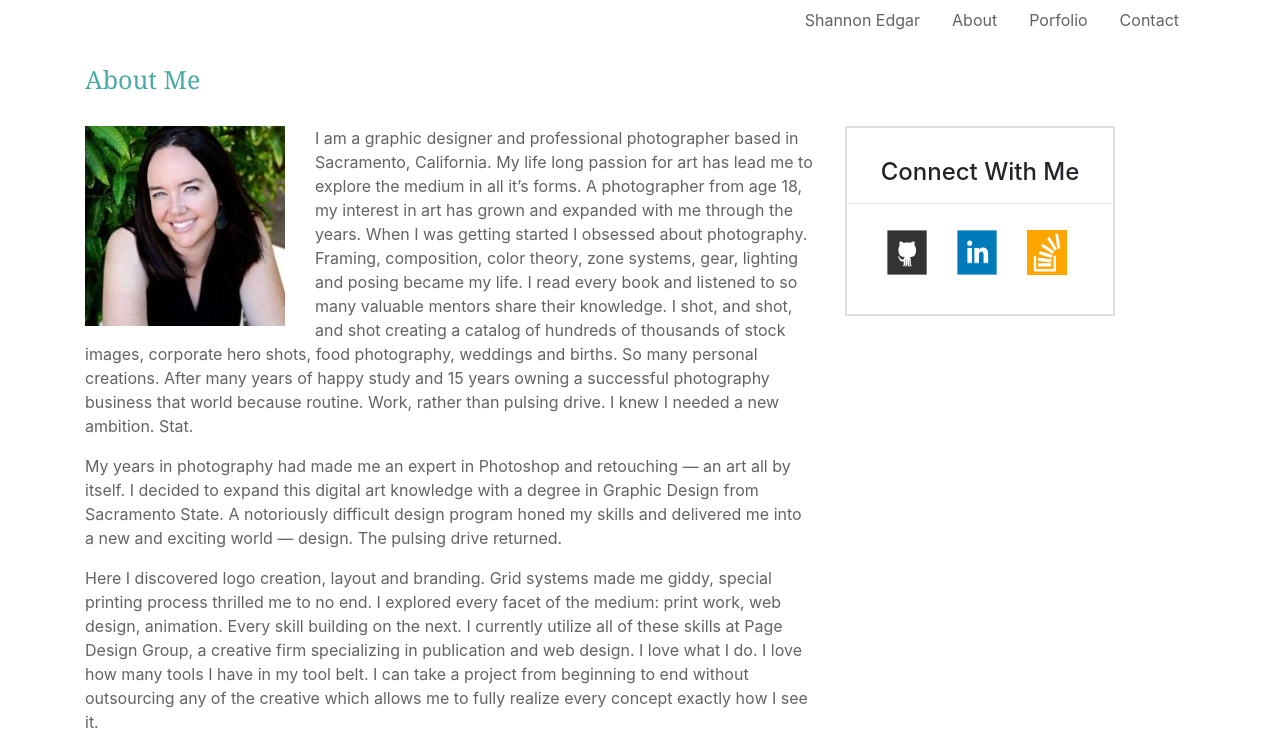
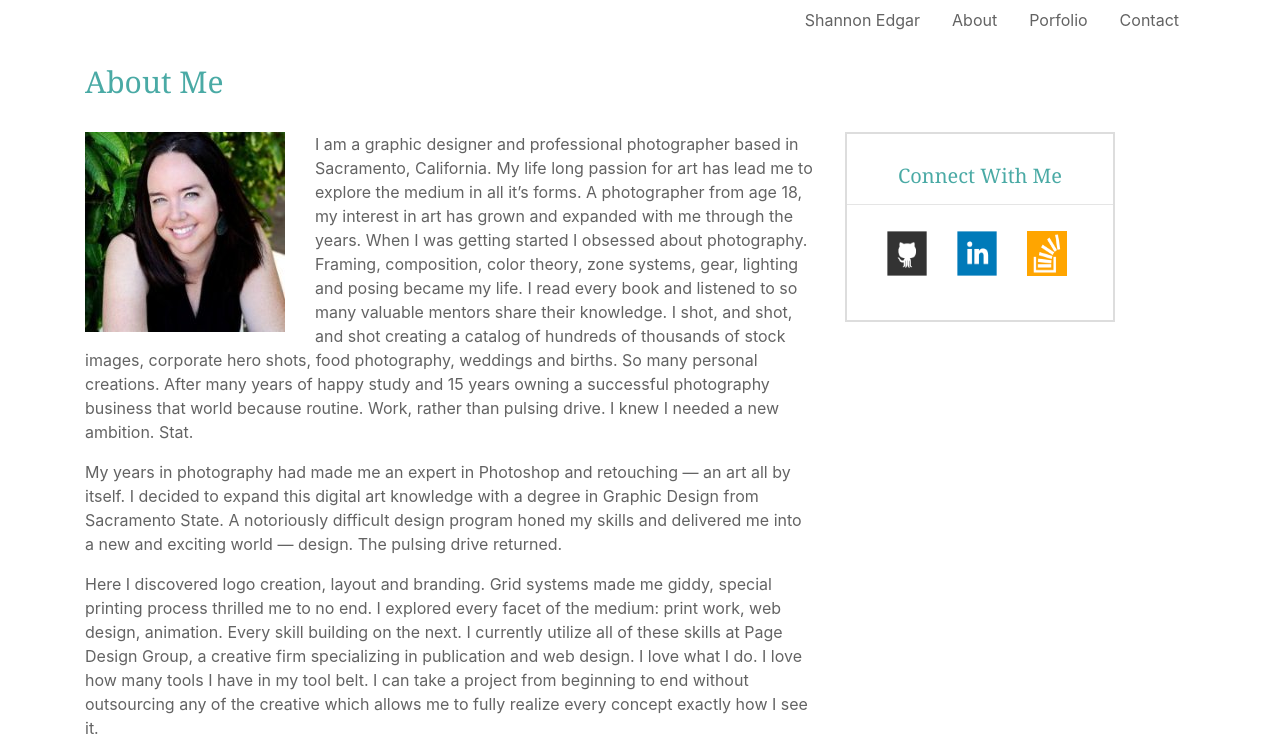
Before and after one commit to ShannonEdgar/Bootstrap-Portfolio, a plain HTML site: page Bootstrap-Portfolio/index.html in a window 1280 px wide. Shown: the top 747 px of the page. Drawn offline with nearby package versions, Linux system fonts and the light colour scheme.

Commit message:
Add files via upload

```diff
--- a/Bootstrap-Portfolio/style.css
+++ b/Bootstrap-Portfolio/style.css
@@ -6,7 +6,7 @@ body {
 
 h1 {
 	font-family: 'georgia'!important;
-	font-size: 25px !important;
+	font-size: 30px !important;
 	color: #4aaaa5!important;
 }
 
@@ -18,6 +18,9 @@ p {
 h4 {
 	padding-top: 30px;
 	font-size: 95px;
+	font-family: 'georgia'!important;
+	font-size: 20px !important;
+	color: #4aaaa5!important;
 }
 
 .container {
```
Also changed, not shown: Bootstrap-Portfolio/assets/images/image1.jpg, Bootstrap-Portfolio/assets/images/image2 2.jpg, Bootstrap-Portfolio/assets/images/image3.jpg, Bootstrap-Portfolio/assets/images/image4.jpg, Bootstrap-Portfolio/assets/images/image5.jpg.
